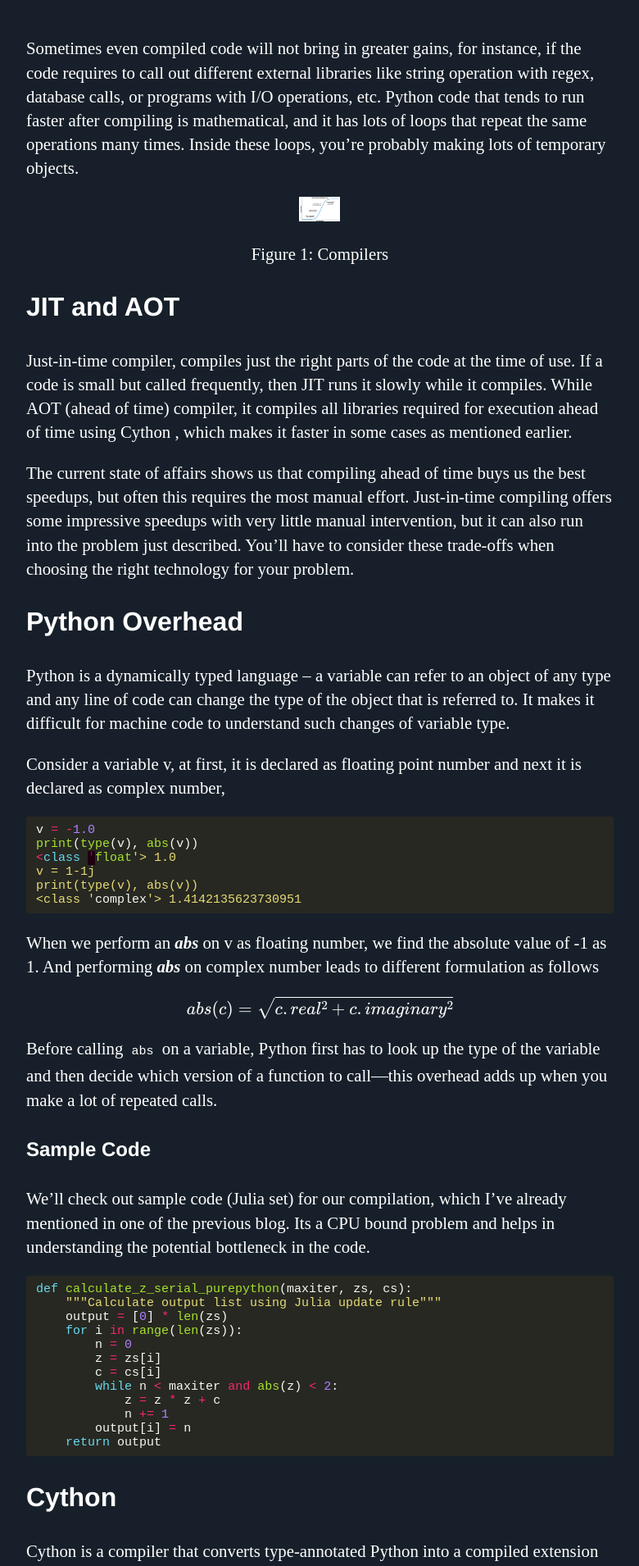
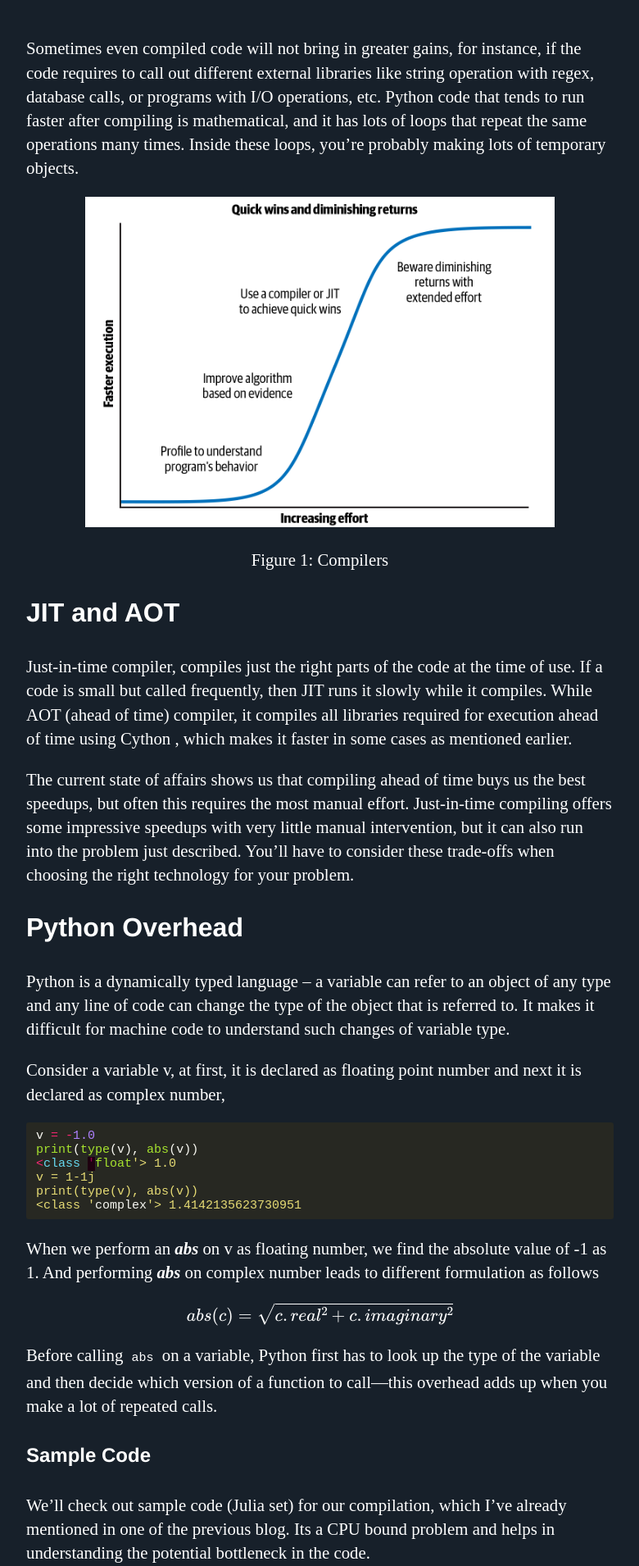
Before and after one commit to Mayurji/mayurji.github.io, a Jekyll site: the page built from _posts/2021-01-09-Making Python Faster - Part I.md, in a window 1280 px wide. Shown: the part 619-2529 px from the top of the page at 82% size, without its empty margins (160-940 px from the left). Built offline with Jekyll 4.4.1, drawn with Linux system fonts in a browser that asks for light colours; formulas are drawn with MathJax 3; comment, search, counter and statistics services are not loaded.

Commit message:
Update 2021-01-09-Making Python Faster - Part I.md

```diff
--- a/_posts/2021-01-09-Making Python Faster - Part I.md
+++ b/_posts/2021-01-09-Making Python Faster - Part I.md
@@ -18,7 +18,7 @@
 Sometimes even compiled code will not bring in greater gains, for instance, if the code requires to call out different external libraries like string operation with regex, database calls, or programs with I/O operations, etc. Python code that tends to run faster after compiling is mathematical, and it has lots of loops that repeat the same operations many times. Inside these loops, you’re probably making lots of temporary objects.
 
 <center>
-<img src="{{site.url}}/assets/images/PythonFaster/compiler.png" style="zoom: 5%; background-color:#DCDCDC;" width="1000" height="600"/><br>
+<img src="{{site.url}}/assets/images/PythonFaster/compiler.png" style="zoom: 5%; background-color:#DCDCDC;"  width="80%" height=auto/><br>
 <p>Figure 1: Compilers</p>
 </center>
 
```
